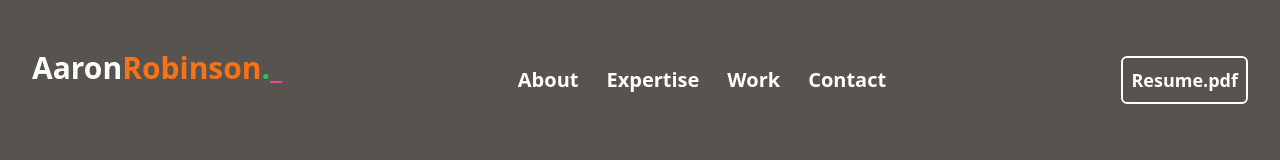
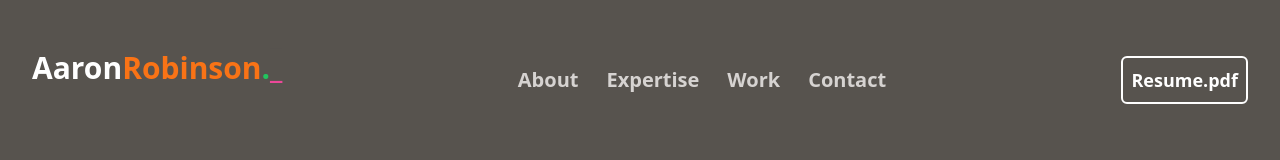
Before and after one commit to Airobinson0025/portfolio-03, a Next.js app: page /components/Header in a window 1280 px wide. Shown: the top 160 px of the page. Built offline with nearby package versions, Linux system fonts and the light colour scheme; a web font is replaced by a local one.

Commit message:
header done

```diff
--- a/pages/components/Header.js
+++ b/pages/components/Header.js
@@ -11,11 +11,12 @@ const Header = () => {
         </div>
 
         <div>
-            <ul className='flex space-x-7 text-white text-lg md:text-xl font-bold cursor-pointer'>
-                <li className='hover:text-orange-600 transition duration-300'><a>About</a></li>
-                <li className='hover:text-orange-600 transition duration-300'><a>Expertise</a></li>
-                <li className='hover:text-orange-600 transition duration-300'><a>Work</a></li>
-                <li className='hover:text-orange-600 transition duration-300'><a>Contact</a></li>
+            <ul className='flex space-x-7 text-stone-300 text-lg md:text-xl font-bold cursor-pointer
+            hover:text-white transition duration-100'>
+                <li className='hover:text-orange-600 transition duration-300'><a href='#about'>About</a></li>
+                <li className='hover:text-orange-600 transition duration-300'><a href='expertise'>Expertise</a></li>
+                <li className='hover:text-orange-600 transition duration-300'><a href='work'>Work</a></li>
+                <li className='hover:text-orange-600 transition duration-300'><a href='contact'>Contact</a></li>
 
             </ul>
         </div>
```
